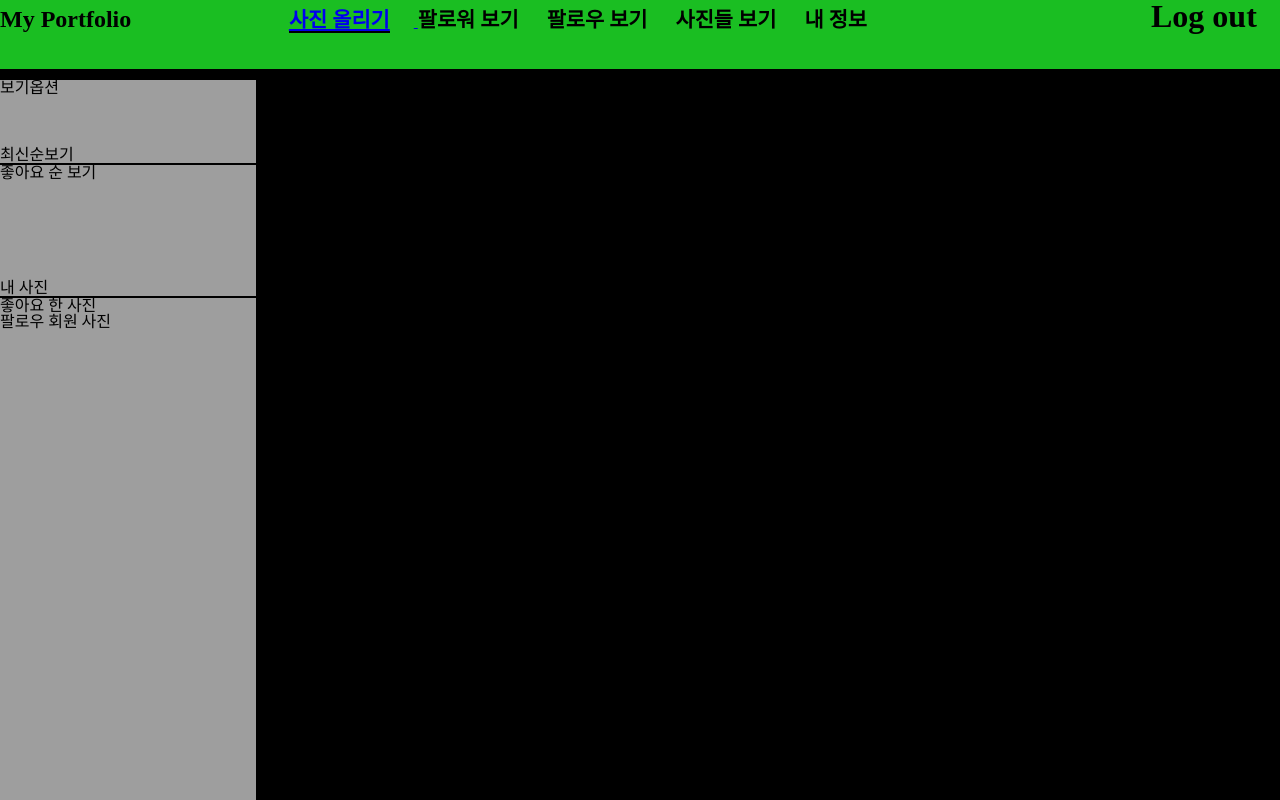
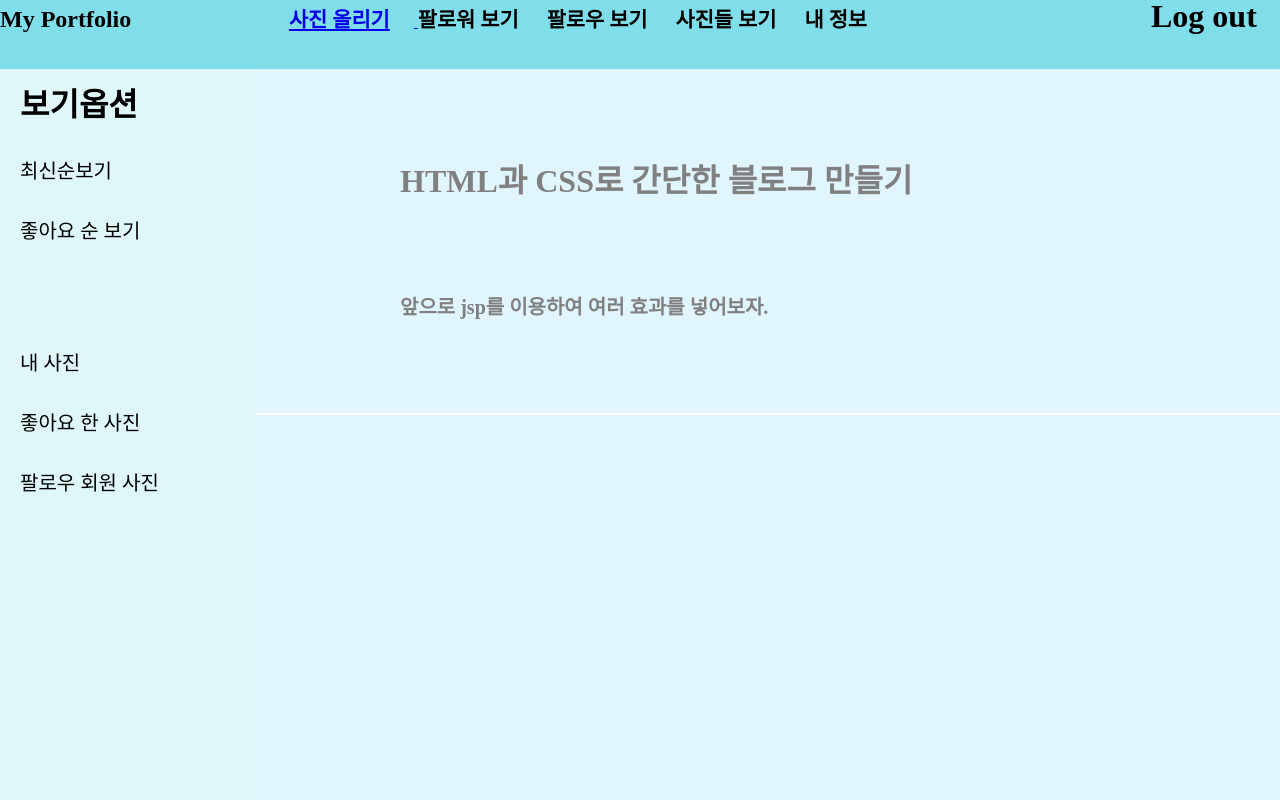
Before and after one commit to Win-9/html-test, a plain HTML site: page 블로그만들기/profile.html in a window 1280 px wide. Drawn offline with Linux system fonts and the light colour scheme.

Commit message:
Update prostyle.css

```diff
--- a/블로그만들기/prostyle.css
+++ b/블로그만들기/prostyle.css
@@ -1,7 +1,7 @@
 body{
     margin:0;
     padding:0;
-    background-color: black;
+    background-color: #E1F5FE;
 }
 header{
     position:relative;
@@ -9,7 +9,7 @@ header{
     display: grid;
     grid-template-columns: repeat(9,1fr);
     grid-template-rows: repeat(2,300px);
-    background-color: #1abe22;
+    background-color: #80DEEA;
     grid-template-areas:
     "topic topic topic topic menu menu menu out out"
     "topic topic topic topic menu menu menu out out";
@@ -17,9 +17,6 @@ header{
 header nav{
     padding-left:12%;
     display: inline-block;
-}
-li:nth-child(1){
-    border-bottom: 2px solid black;
 }
 header .topic{
     padding-bottom:3%;
@@ -51,46 +48,84 @@ header .out{
 }
 .aside{
     display: block;
-    background-color: #9E9E9E;
+    background-color: #E0F7FA;
     position:fixed;
-    top:10%;
     width:20%;
     height:100%;
     display: grid;
-    grid-template-rows: repeat(12,1fr);
+    grid-template-rows: repeat(9,1fr);
     grid-template-areas:
     "big"
     "big"
-    "big"
-    "m1"
     "m1"
     "m2"
-    "m2"
-    "void"
     "void"
     "m3"
-    "m3"
-    "m4"
     "m4"
     "m5"
-    "m5"
-    "m6"
-    "m6";
 }
-aside ul li{
+.aside ul li{
     list-style: none;
     display:block;
     margin:0;
+    padding-left:22px;
 }
-.aside big{
+.aside ul li:hover{
+    background-color: #81D4FA;
+    color: white;
+}
+.aside .big{
     text-align: left;
     grid-area: "big";
-    padding-left: 10px;
-    font-size: 1.25rem;
+    font-size:2rem;
+    padding:20px;
+    font-weight: bold;
 }
 .aside .list_1_1{
     grid-area: "m1";
+    font-size: 1.25rem;
+    padding:20px;
 }
 .aside .list_1_2{
     grid-area: "m2";
+    font-size: 1.25rem;
+    padding:20px;
 }
+.aside .void{
+    grid-area:"void";
+    padding:20px;
+}
+.aside .list_2_1{
+    grid-area: "m3";
+    font-size: 1.25rem;
+    padding:20px;
+}
+.aside .list_2_2{
+    grid-area: "m4";
+    font-size: 1.25rem;
+    padding:20px;
+}
+.aside .list_2_3{
+    grid-area: "m5";
+    font-size: 1.25rem;
+    padding:20px;
+}
+.content .up{
+    padding: 96px 400px;
+    border-bottom:2px solid white;
+    color:grey;
+}
+.content .up h1{
+    font-size: 2rem;
+    width:600px;
+    font-weight:bold;
+}
+.content .up p{
+    font-size: 1.25rem;
+    width:600px;
+    font-weight:bold;
+    padding-top:100px;
+}
+footer{
+
+}
```
